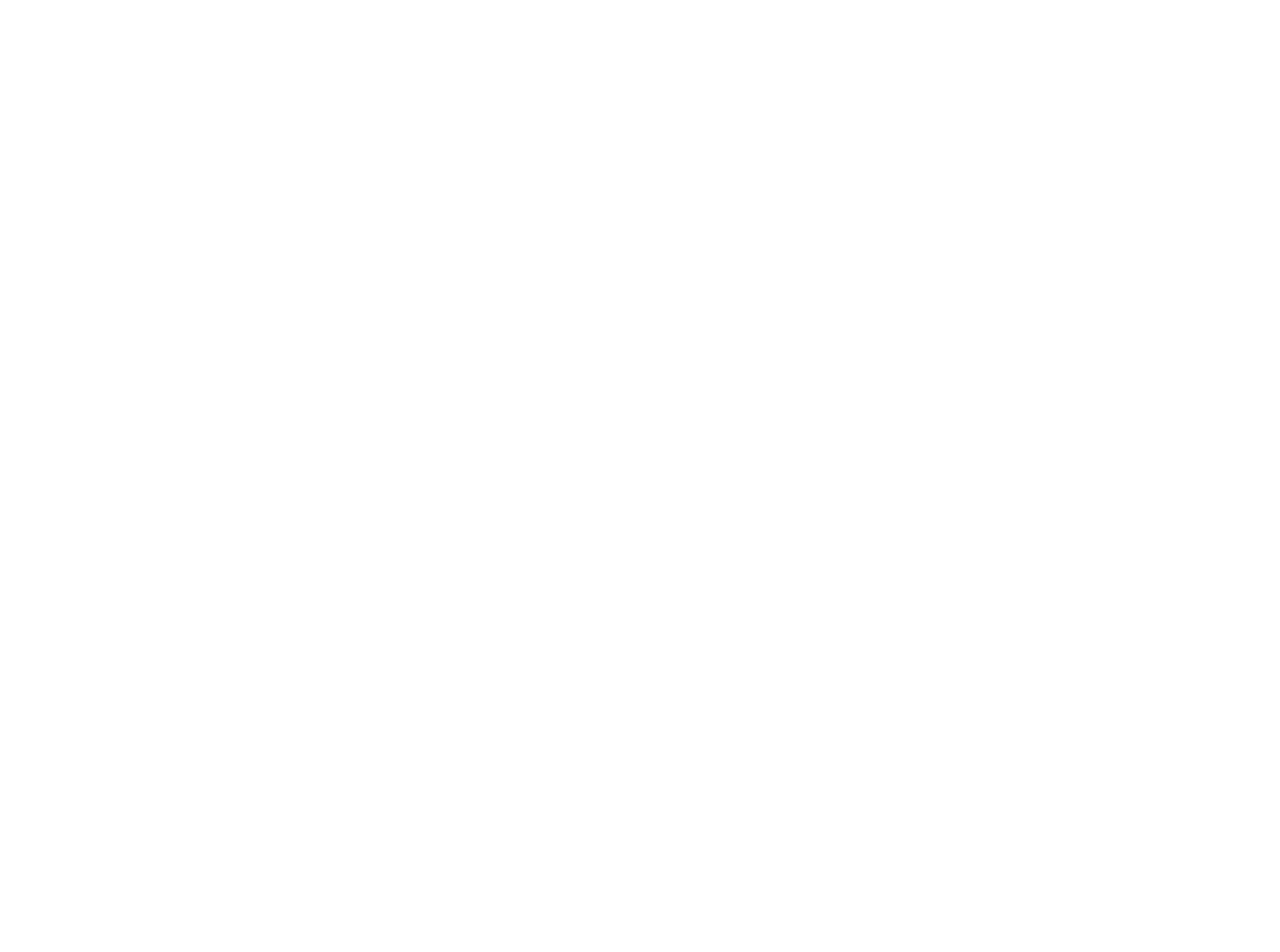
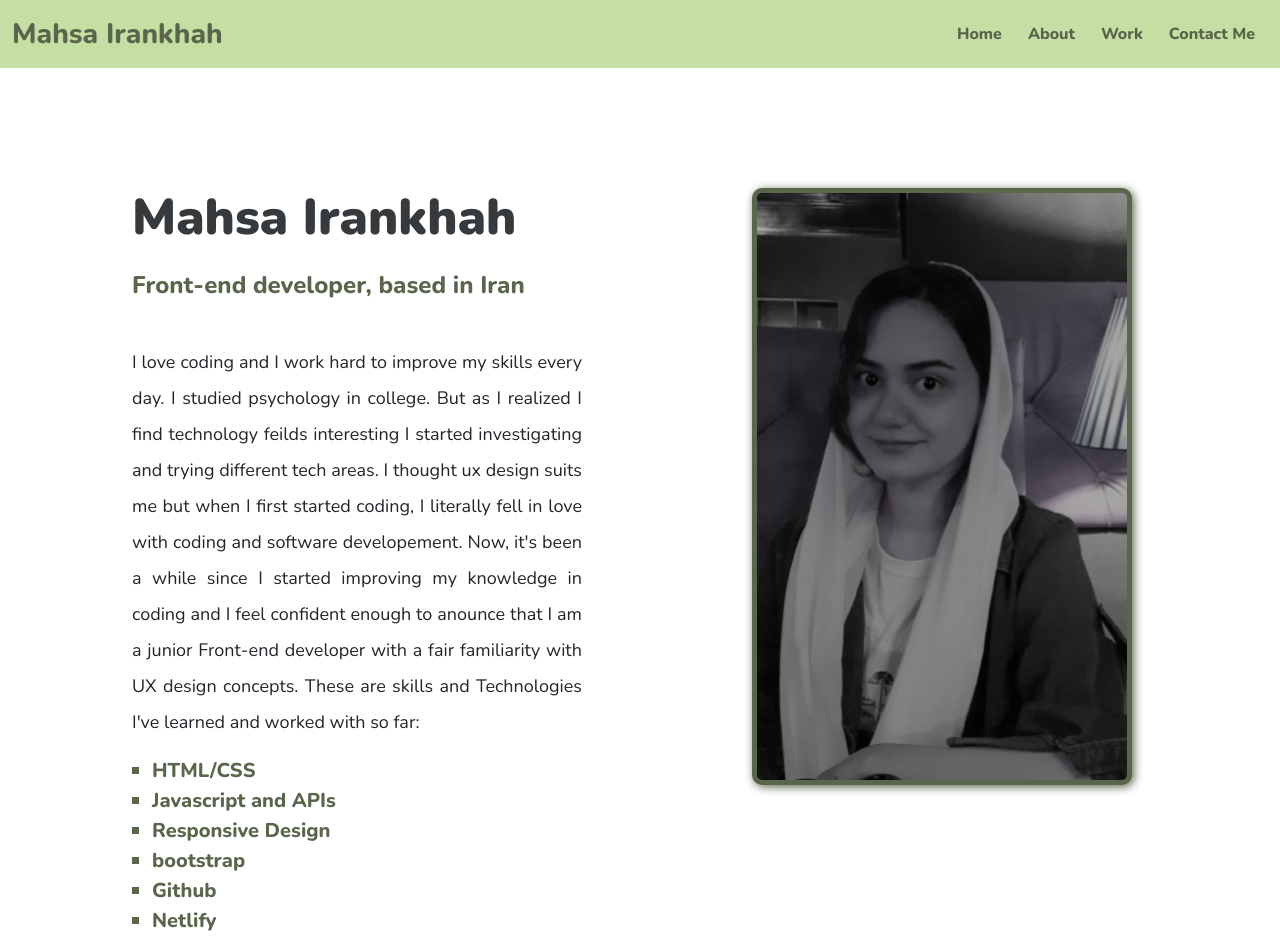
Before and after one commit to mahsa-irankhah/react-portfolio, a React (Create React App) app: page /about in a window 1280 px wide. Before the commit this address had no page. Shown: the top 952 px of the page. Before the commit the page ends 800 px from the top, so only its background shows below. Built offline with nearby package versions, Linux system fonts and the light colour scheme.

Commit message:
about page created and styled

```diff
--- a/src/App.js
+++ b/src/App.js
@@ -4,11 +4,13 @@
 
 //components
 import Landing from './components/Landing';
+import About from "./components/About";
 
 function App() {
   return (
     <Routes>
       <Route path="/" element={<Landing />} />
+      <Route path="/about" element={<About />} />
     </Routes>
   );
 }
--- /dev/null
+++ b/src/components/About.js
@@ -0,0 +1,61 @@
+import React from 'react';
+import "./About.scss";
+
+//components
+import Footer from './Footer';
+import Navbar from './Navbar';
+
+//image
+import mahsa from "../images/mahsairankhah.jpg";
+
+const About = () => {
+    return (
+      <div>
+          <Navbar />
+        <div className="container">
+          <div className="row about-content mb-5">
+            <div className="col-lg-6 col-12">
+              <h1>Mahsa Irankhah</h1>
+              <h4 className="center mb-4">Front-end developer, based in Iran</h4>
+              <p>
+                I love coding and I work hard to improve my skills every day. I
+                studied psychology in college. But as I realized I find
+                technology feilds interesting I started investigating and trying
+                different tech areas. I thought ux design suits me but when I
+                first started coding, I literally fell in love with coding and
+                software developement. Now, it's been a while since I started
+                improving my knowledge in coding and I feel confident enough to
+                anounce that I am a junior Front-end developer with a fair
+                familiarity with UX design concepts. These are skills and
+                Technologies I've learned and worked with so far:
+              </p>
+              <ul>
+                <li>HTML/CSS</li>
+                <li>Javascript and APIs</li>
+                <li>Responsive Design</li>
+                <li>bootstrap</li>
+                <li>Github</li>
+                <li>Netlify</li>
+              </ul>
+              <p>
+                By the way, this portfolio is designed and coded from scratch
+                all by myself.
+              </p>
+            </div>
+            <div className="col-lg-6 col-12 pic-section">
+              <div className="picture-border">
+                <img
+                  className="img-fluid"
+                  src={mahsa}
+                  alt="mahsa"
+                />
+              </div>
+            </div>
+          </div>
+        </div>
+        <Footer />
+      </div>
+    );
+};
+
+export default About;
--- /dev/null
+++ b/src/components/About.scss
@@ -0,0 +1,62 @@
+@import "../variables";
+@import "../mixins";
+
+.about-content {
+  padding-top: 120px;
+
+  h1 {
+    font-size: 50px;
+    text-align: left;
+    font-weight: 900;
+    padding-left: 50px;
+    padding-bottom: 15px;
+    opacity: 90%;
+  }
+  h4 {
+    text-align: left;
+    font-weight: bold;
+    color: $third-color;
+    padding-left: 50px;
+    padding-bottom: 20px;
+  }
+
+  p {
+    width: 500px;
+    text-align: justify;
+    padding-left: 50px;
+    line-height: 2;
+    font-size: 18px;
+  }
+
+  ul {
+    padding-left: 70px;
+    list-style: square;
+    color: $third-color;
+    font-size: 20px;
+    font-weight: bold;
+  }
+}
+
+
+
+.picture-border {
+  border: 5px solid $third-color;
+  background-color: $third-color;
+  border-radius: 10px;
+  width: 380px;
+  padding: 0;
+  margin-left: 100px;
+  box-shadow: 2px 2px 10px $third-color;
+
+  img {
+    overflow: hidden;
+    border-radius: 5px;
+    filter: grayscale(50%) saturate(0.25) opacity(1) brightness(65%) contrast(100%) hue-rotate(253deg);
+      -webkit-filter: grayscale(50%) saturate(0.25) opacity(1) brightness(65%) contrast(100%) hue-rotate(253deg);
+    @include transition;
+
+    &:hover {
+    filter: none;
+    }
+  }
+}
--- a/src/components/Contact.scss
+++ b/src/components/Contact.scss
@@ -1,7 +1,7 @@
 @import "../variables";
 
 .contact {
-  width: 700px;
+  width: 800px;
   max-width: 80%;
   background: linear-gradient(45deg, $main-color, $secondary-color);
   margin: 50px auto;
--- a/src/components/Projects.scss
+++ b/src/components/Projects.scss
@@ -10,6 +10,7 @@
    margin: 50px auto;
    border: 2px solid $third-color;
    border-style: double none;
+   border-radius: 0;
 
    &:hover {
        color: $main-color;
```
